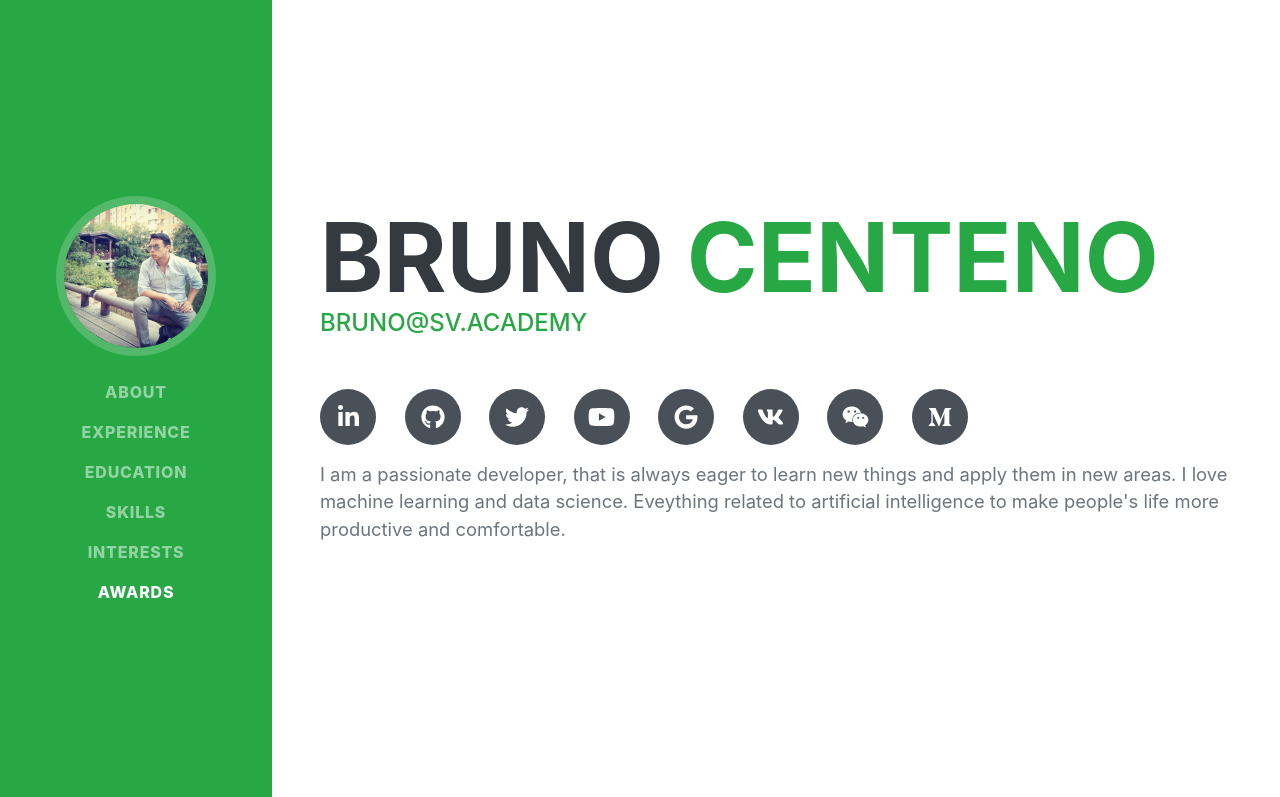
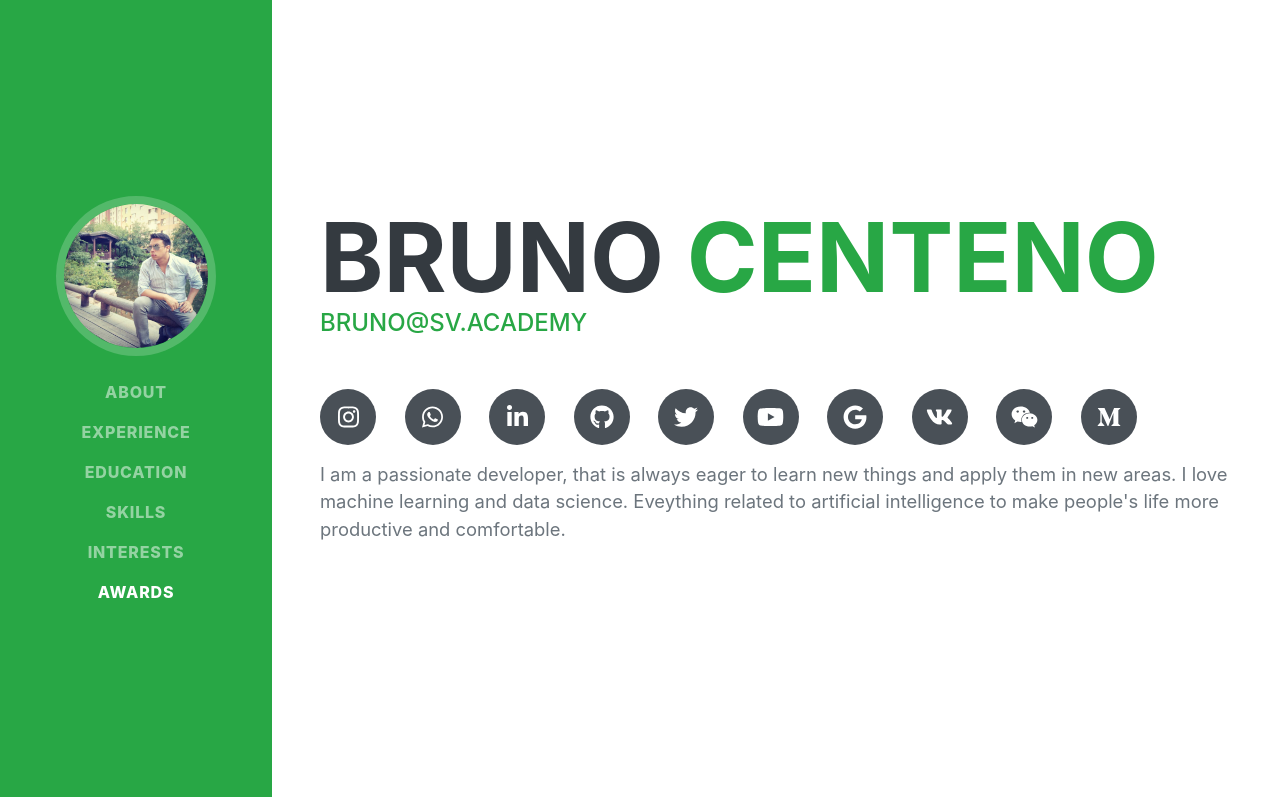
Before and after one commit to brunocenteno/brunocenteno.github.io, a plain HTML site: page index.html in a window 1280 px wide. Shown: the top 797 px of the page. Drawn offline with nearby package versions, Linux system fonts and the light colour scheme; a web font is replaced by a local one.

Commit message:
add IG and WA
add instagram and whats app

```diff
--- a/index.html
+++ b/index.html
@@ -42,6 +42,8 @@
                     <h1 class="mb-0">Bruno <span class="text-primary">Centeno</span></h1>
                     <div class="subheading mb-5"><a href="mailto:bruno@sv.academy">bruno@sv.academy</a></div>
                     <div class="social-icons">
+                        <a class="social-icon" href="https://www.instagram.com/brunocen/"><i class="fab fa-instagram"></i></a>
+                        <a class="social-icon" href="https://wa.me/+529992585618"><i class="fab fa-whatsapp"></i></a>
                         <a class="social-icon" href="https://www.linkedin.com/in/brunocenteno/"><i class="fab fa-linkedin-in"></i></a>
                         <a class="social-icon" href="https://github.com/brunocenteno"><i class="fab fa-github"></i></a>
                         <a class="social-icon" href="https://twitter.com/BrunoCen"><i class="fab fa-twitter"></i></a>
```
